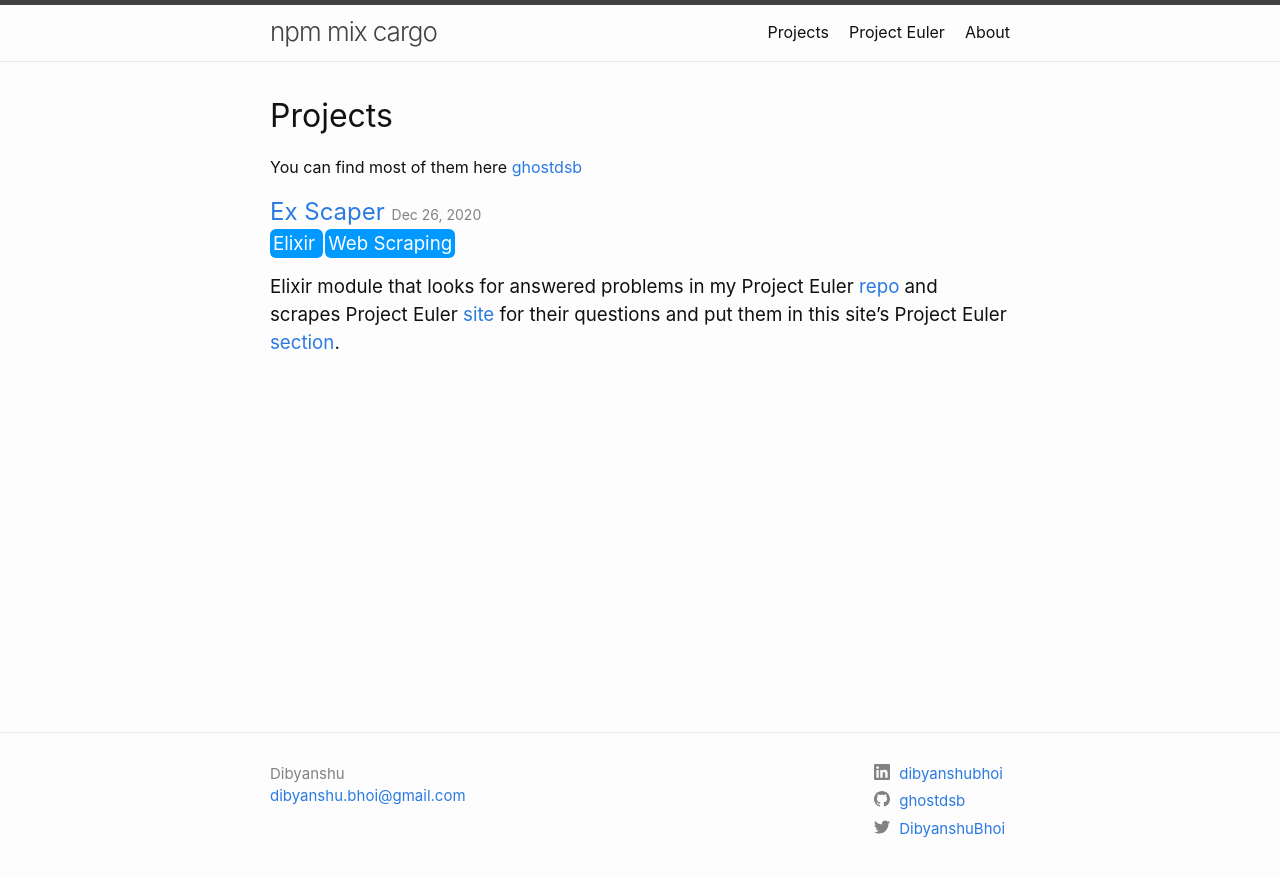
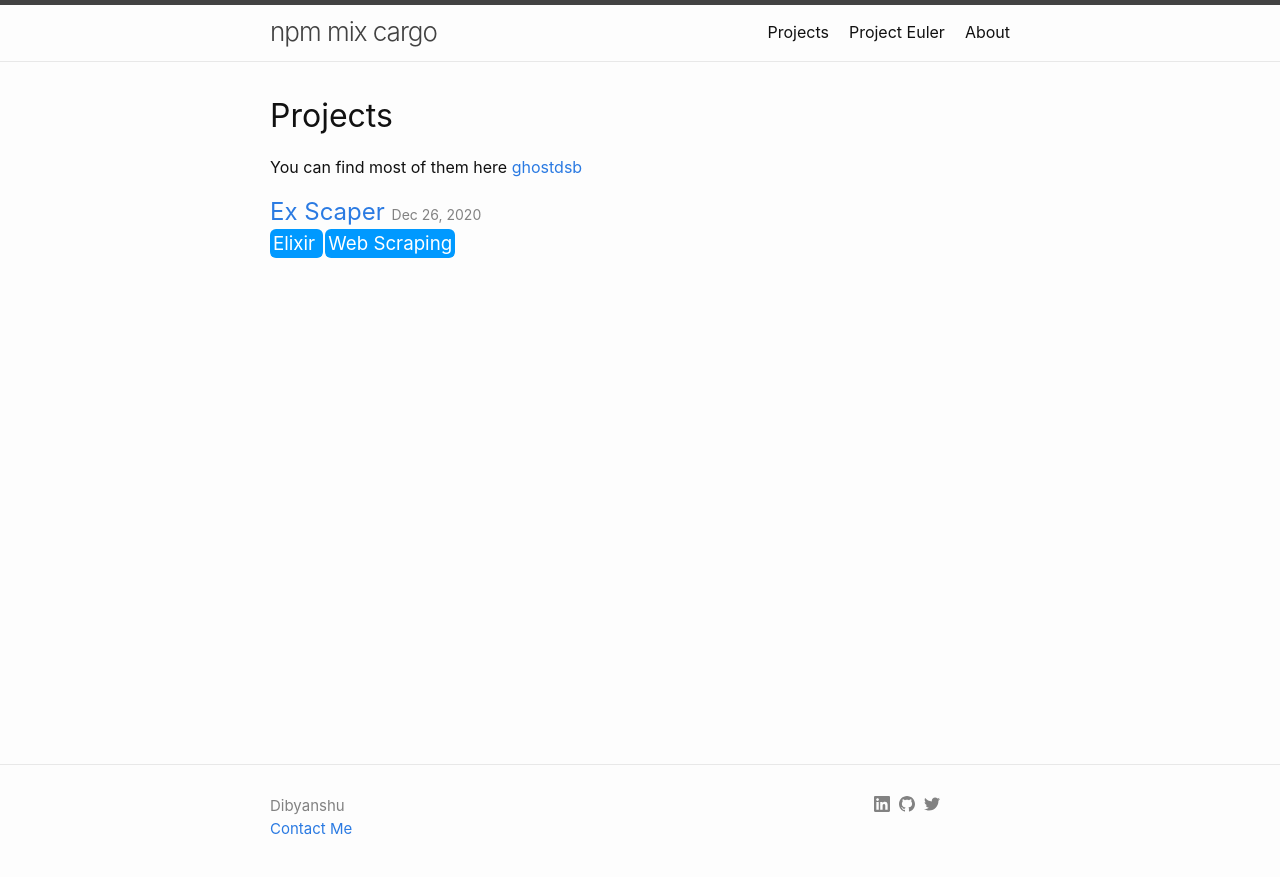
Before and after one commit to ghostdsb/ghostdsb.github.io, a Jekyll site: the page built from projects/index.md, in a window 1280 px wide. Shown: the top 877 px of the page. Built offline with Jekyll 4.4.1, drawn with Linux system fonts in a browser that asks for light colours.

Commit message:
footer styling

```diff
--- a/_config.yml
+++ b/_config.yml
@@ -30,7 +30,7 @@
 twitter_username: DibyanshuBhoi
 github_username:  ghostdsb
 linkedin_username: dibyanshubhoi
-show_excerpts: true
+# show_excerpts: true
 header_pages:
   - projects/index.md
   - euler/index.md
--- a/_includes/footer.html
+++ b/_includes/footer.html
@@ -16,7 +16,7 @@
             {%- endif -%}
             </li>
             {%- if site.email -%}
-            <li><a class="u-email" href="mailto:{{ site.email }}">{{ site.email }}</a></li>
+            <li><a class="u-email" href="mailto:{{ site.email }}">Contact Me</a></li>
             {%- endif -%}
         </ul>
       </div>
--- a/_includes/social.html
+++ b/_includes/social.html
@@ -1,13 +1,13 @@
 <ul class="social-media-list">
-  {%- if site.linkedin_username -%}<li><a href="https://www.linkedin.com/in/{{ site.linkedin_username| cgi_escape | escape }}"><svg class="svg-icon"><use xlink:href="{{ '/assets/minima-social-icons.svg#linkedin' | relative_url }}"></use></svg> <span class="username">{{ site.linkedin_username| escape }}</span></a></li>{%- endif -%}
-  {%- if site.github_username -%}<li><a href="https://github.com/{{ site.github_username| cgi_escape | escape }}"><svg class="svg-icon"><use xlink:href="{{ '/assets/minima-social-icons.svg#github' | relative_url }}"></use></svg> <span class="username">{{ site.github_username| escape }}</span></a></li>{%- endif -%}
+  {%- if site.linkedin_username -%}<li><a href="https://www.linkedin.com/in/{{ site.linkedin_username| cgi_escape | escape }}"><svg class="svg-icon"><use xlink:href="{{ '/assets/minima-social-icons.svg#linkedin' | relative_url }}"></use></svg> <span class="username"></span></a></li>{%- endif -%}
+  {%- if site.github_username -%}<li><a href="https://github.com/{{ site.github_username| cgi_escape | escape }}"><svg class="svg-icon"><use xlink:href="{{ '/assets/minima-social-icons.svg#github' | relative_url }}"></use></svg> <span class="username"></span></a></li>{%- endif -%}
   {%- if site.dribbble_username -%}<li><a href="https://dribbble.com/{{ site.dribbble_username| cgi_escape | escape }}"><svg class="svg-icon"><use xlink:href="{{ '/assets/minima-social-icons.svg#dribbble' | relative_url }}"></use></svg> <span class="username">{{ site.dribbble_username| escape }}</span></a></li>{%- endif -%}
   {%- if site.facebook_username -%}<li><a href="https://www.facebook.com/{{ site.facebook_username| cgi_escape | escape }}"><svg class="svg-icon"><use xlink:href="{{ '/assets/minima-social-icons.svg#facebook' | relative_url }}"></use></svg> <span class="username">{{ site.facebook_username| escape }}</span></a></li>{%- endif -%}
   {%- if site.flickr_username -%}<li><a href="https://www.flickr.com/photos/{{ site.flickr_username| cgi_escape | escape }}"><svg class="svg-icon"><use xlink:href="{{ '/assets/minima-social-icons.svg#flickr' | relative_url }}"></use></svg> <span class="username">{{ site.flickr_username| escape }}</span></a></li>{%- endif -%}
   {%- if site.instagram_username -%}<li><a href="https://instagram.com/{{ site.instagram_username| cgi_escape | escape }}"><svg class="svg-icon"><use xlink:href="{{ '/assets/minima-social-icons.svg#instagram' | relative_url }}"></use></svg> <span class="username">{{ site.instagram_username| escape }}</span></a></li>{%- endif -%}
   {%- if site.pinterest_username -%}<li><a href="https://www.pinterest.com/{{ site.pinterest_username| cgi_escape | escape }}"><svg class="svg-icon"><use xlink:href="{{ '/assets/minima-social-icons.svg#pinterest' | relative_url }}"></use></svg> <span class="username">{{ site.pinterest_username| escape }}</span></a></li>{%- endif -%}
   {%- for mst in site.mastodon -%}{%- if mst.username and mst.instance -%}<li><a href="https://{{ mst.instance| cgi_escape | escape}}/@{{mst.username}}"><svg class="svg-icon"><use xlink:href="{{ '/assets/minima-social-icons.svg#mastodon' | relative_url }}"></use></svg> <span class="username">{{ mst.username|escape }}</span></a></li>{%- endif -%}{%- endfor -%}
-  {%- if site.twitter_username -%}<li><a href="https://www.twitter.com/{{ site.twitter_username| cgi_escape | escape }}"><svg class="svg-icon"><use xlink:href="{{ '/assets/minima-social-icons.svg#twitter' | relative_url }}"></use></svg> <span class="username">{{ site.twitter_username| escape }}</span></a></li>{%- endif -%}
+  {%- if site.twitter_username -%}<li><a href="https://www.twitter.com/{{ site.twitter_username| cgi_escape | escape }}"><svg class="svg-icon"><use xlink:href="{{ '/assets/minima-social-icons.svg#twitter' | relative_url }}"></use></svg> <span class="username"></span></a></li>{%- endif -%}
   {%- if site.youtube_username -%}<li><a href="https://youtube.com/{{ site.youtube_username| cgi_escape | escape }}"><svg class="svg-icon"><use xlink:href="{{ '/assets/minima-social-icons.svg#youtube' | relative_url }}"></use></svg> <span class="username">{{ site.youtube_username| escape }}</span></a></li>{%- endif -%}
   {%- if site.googleplus_username -%}<li><a href="https://plus.google.com/{{ site.googleplus_username| escape }}"><svg class="svg-icon"><use xlink:href="{{ '/assets/minima-social-icons.svg#googleplus' | relative_url }}"></use></svg> <span class="username">{{ site.googleplus_username| escape }}</span></a></li>{%- endif -%}
   {%- if site.rss -%}<li><a href="{{ 'feed.xml' | relative_url }}"><svg class="svg-icon"><use xlink:href="{{ '/assets/minima-social-icons.svg#rss' | relative_url }}"></use></svg> <span>{{ site.rss | escape }}</span></a></li>{%- endif -%}
--- a/_sass/minima/_base.scss
+++ b/_sass/minima/_base.scss
@@ -218,8 +218,9 @@
 }
 
 .social-media-list {
-  li + li {
+  li {
     padding-top: 5px;
+    display: inline;
   }
 }
 
```
Also changed, not shown: 4 other files.
